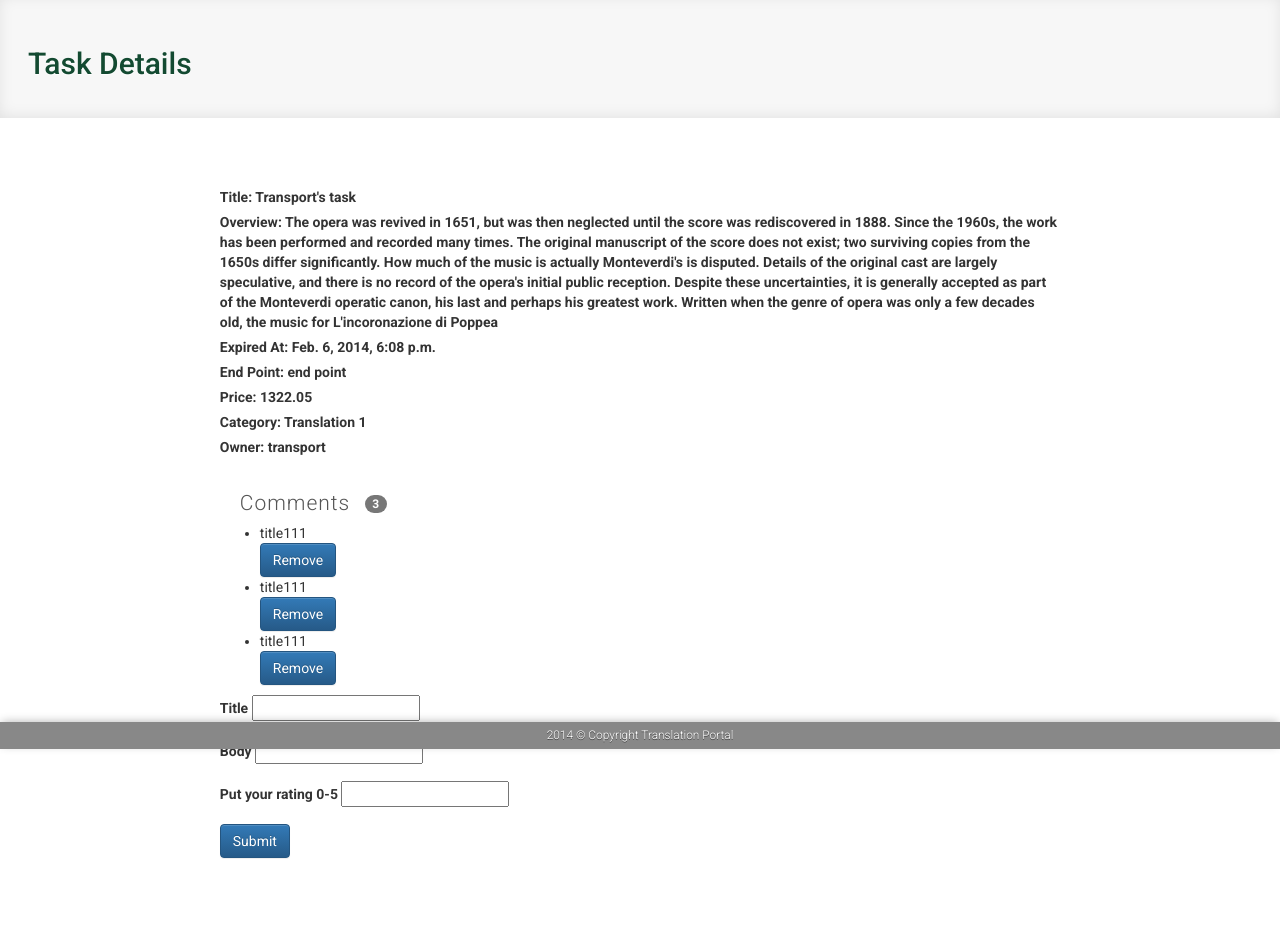
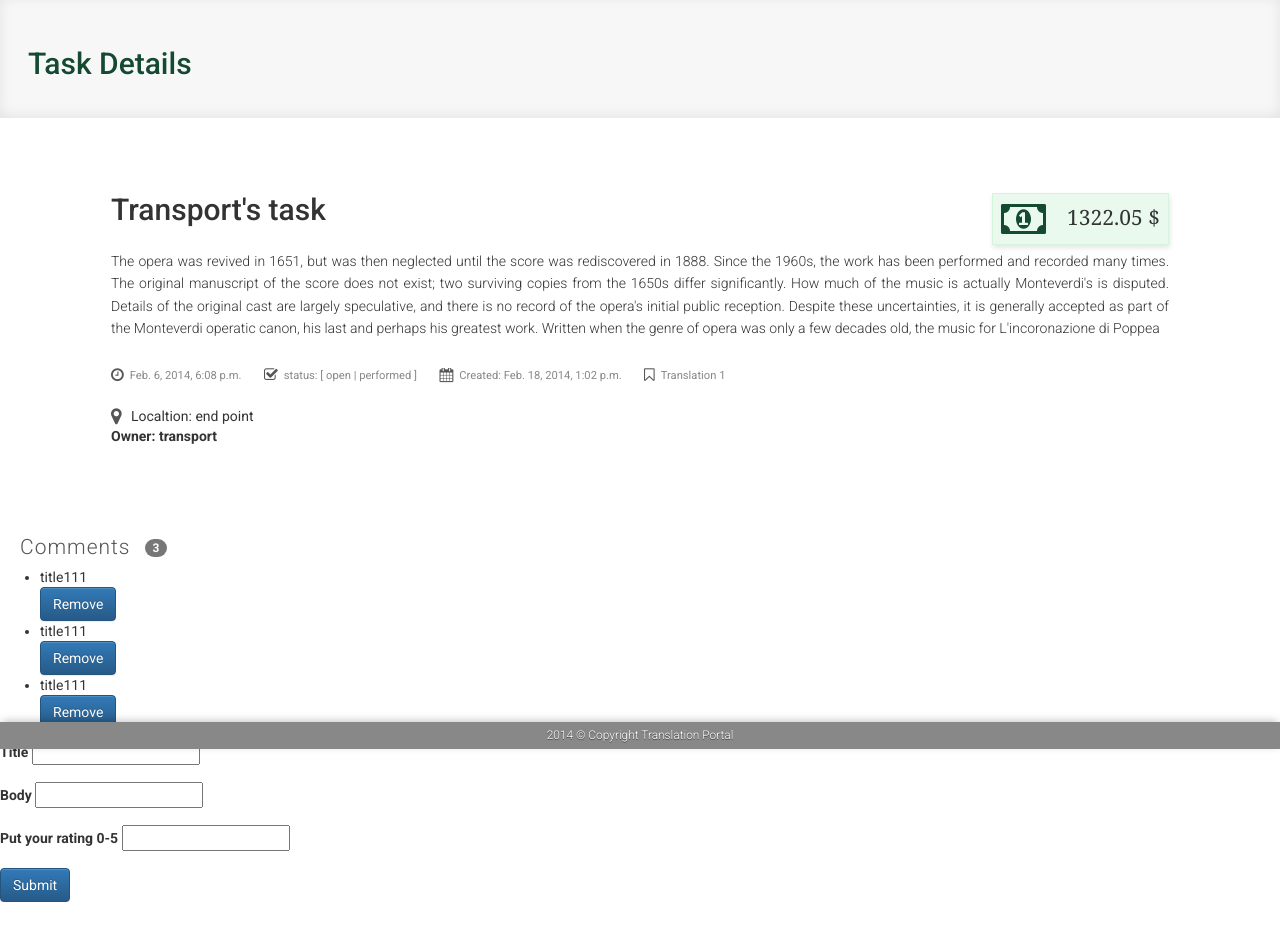
Before and after one commit to qfoxic/EssayCoffeeBackend, a Django app: template templates/default/tasks/detail.html in a window 1280 px wide. Shown: the part 51-978 px from the top of the page. After the commit the page ends 953 px from the top, so only its background shows below. Run offline with Django 3.2, Linux system fonts and the light colour scheme; the template is opened without the code that fills it: values that come from a table or form of the project are taken from there, others are empty; data comes from the database, SQL or seed files in the repository; both versions use the stored data as it was after the commit; parts of the project's set-up code (start-up, migrations or seed data) failed here and were passed over; some libraries are stand-ins or nearby versions.

Commit message:
task details face-lift

```diff
--- a/static/css/default/style.css
+++ b/static/css/default/style.css
@@ -46,6 +46,44 @@ div.copy {
     text-shadow: 0px 1px 0 rgba(0, 0, 0, 0.5);
     font-weight: 200;
 }
+.task-details .overview {
+    font-weight: 300;
+    line-height: 160%;
+    padding: 1em 0 2em;
+    text-align: justify;
+}
+.task-details .price {
+    border: 1px solid rgb(212, 244, 219);
+    padding: 4px 8px;
+    background-color: rgba(212, 244, 219, .5);
+    float: right;
+    font-size: 1.5em;
+    font-family: Georgia, Geneva, Times, "Times New Roman", serif;
+    box-shadow: 1px 3px 5px rgba(0,0,0,.1);
+}
+.price i {
+    margin-right: .5em;
+    color: #134A31;
+    vertical-align: middle;
+}
+.task-details div.info-row > div.info-col {
+    color: #888;
+    white-space: nowrap;
+    width: auto;
+    float: left;
+    padding: 0 2em 0 0;
+    margin-bottom: .5em;
+}
+.task-details div.info-row > div.info-col > i {
+    margin-right: .4em;
+    color: #555;
+}
+.task-details div.info-row {
+    clear: both;
+    overflow: auto;
+    margin-bottom: 1.5em;
+    font-size: .8em;
+}
 div.main {
     /*margin: 55px auto;*/
     /*overflow: auto;*/
--- a/templates/default/tasks/detail.html
+++ b/templates/default/tasks/detail.html
@@ -2,45 +2,46 @@
 {% load i18n %}
 {% block pagetitle %}{% trans "Task Details" %}{% endblock %}
 {% block content %}
-<section class="container-fluid" style="margin: 1em auto; width: 80%">
+<section class="container-fluid task-details" style="margin: 0 auto">
     <div>
-        <label>Title:
-            {{object.title}} </label>
+        <div class="price">
+            <i class="fa fa-2x fa-money"></i>{{object.price}} $
+        </div>
+        <h2>{{object.title}}</h2>
+    </div>
+    <div class="overview">
+        {{object.overview}}
+    </div>
+    <div class="info-row">
+        <div class="info-col">
+            <i class="fa fa-lg fa-clock-o"></i>{{object.expired}}
+        </div>
+        <div class="info-col">
+            <i class="fa fa-lg fa-check-square-o"></i>status: [ open | performed ]
+        </div>
+        <div class="info-col">
+            <i class="fa fa-lg fa-calendar"></i>{% trans "Created" %}: {{object.created}}
+        </div>
+        <div class="info-col">
+            <i class="fa fa-lg fa-bookmark-o"></i>{{object.category}}
+        </div>
     </div>
     <div>
-        <label>Overview:
-            {{object.overview}} </label>
+        <i class="fa fa-lg fa-map-marker" style="margin-right:.5em;color:#555"></i>{% trans "Localtion" %}: {{object.end_point}}
     </div>
-    <div>
-        <label>Expired At:
-            {{object.expired}} </label>
-    </div>
-    <div>
-        <label>End Point:
-            {{object.end_point}} </label>
-    </div>
-    <div>
-        <label>Price:
-            {{object.price}} </label>
-    </div>
-    <div>
-        <label>Category:
-            {{object.category}} </label>
-    </div>
-    <div>
-        <label>Owner:
-            {{object.owner}} </label>
+    <label>Owner:
+        {{object.owner}} </label>
     </div>
     <div class="lh">
-      <span class="title">{% trans "Comments" %}</span><span class="badge">{{comments|length}}</span>
+        <span class="title">{% trans "Comments" %}</span><span class="badge">{{comments|length}}</span>
     </div>
     <ul>
         {% for comment in comments %}
         <li>
             {{ comment.title }}
             <form action="{% url "comment_remove" comment.pk %}" method="POST">
-               {% csrf_token %}
-               <input type="submit" value="{% trans "Remove" %}" class="btn btn-primary" />
+                {% csrf_token %}
+                <input type="submit" value="{% trans "Remove" %}" class="btn btn-primary" />
             </form>
         </li>
         {% empty %}
```
Also changed, not shown: db.sqlite3.
